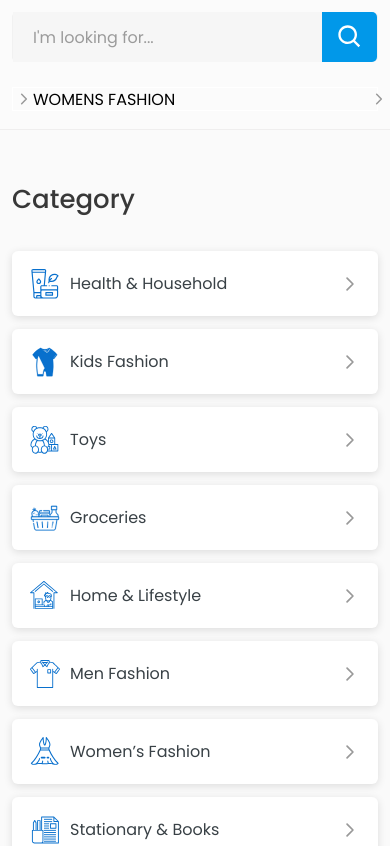
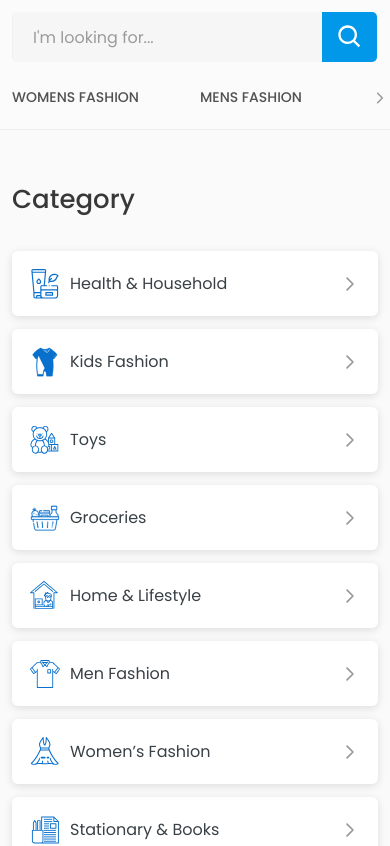
Before and after one commit to nursoftwarebd/glamcart-e-commerce, a Next.js app: page / in a window 390 px wide. Shown: the top 846 px of the page. Built offline with nearby package versions, Linux system fonts and the light colour scheme.

Commit message:
slider first done

```diff
--- a/src/components/common/TrySwiper.jsx
+++ b/src/components/common/TrySwiper.jsx
@@ -9,11 +9,11 @@ import "../../styles/customswiper.css";
 
 const TrySwiper = () => {
   return (
-    <div className="h-6 relative border border-white px-5">
+    <div className="h-6 relative">
       <Swiper
         breakpoints={{
           350: {
-            slidesPerView: 1,
+            slidesPerView: 2,
             spaceBetween: 10,
           },
           425: {
@@ -21,12 +21,16 @@ const TrySwiper = () => {
             spaceBetween: 10,
           },
           640: {
-            slidesPerView: 2,
+            slidesPerView: 3,
             spaceBetween: 20,
           },
           768: {
             slidesPerView: 3,
-            spaceBetween: 10,
+            spaceBetween: 0,
+          },
+          1024: {
+            slidesPerView: 4,
+            spaceBetween: 0,
           },
         }}
         spaceBetween={10}
@@ -37,7 +41,7 @@ const TrySwiper = () => {
           nextEl: ".next-slide-button",
         }}
         modules={[Navigation]}
-        className="mySwiper"
+        className="mySwiper small_nav_text"
       >
         <SwiperSlide>WOMENS FASHION </SwiperSlide>
         <SwiperSlide>MENS FASHION</SwiperSlide>
@@ -46,17 +50,17 @@ const TrySwiper = () => {
         <SwiperSlide>ARTS & CRAFTS</SwiperSlide>
         <SwiperSlide>COMPUTER & ELECTRONICS</SwiperSlide>
         <SwiperSlide>FOOD & GROCERY</SwiperSlide>
-        <SwiperSlide>WOMENS FASHION 2</SwiperSlide>
-        <SwiperSlide>MENS FASHION3</SwiperSlide>
-        <SwiperSlide>KIDS FASHION4</SwiperSlide>
-        <SwiperSlide>HOME & LIFESTYLE5</SwiperSlide>
-        <SwiperSlide>ARTS & CRAFTS6</SwiperSlide>
-        <SwiperSlide>COMPUTER & ELECTRONICS7</SwiperSlide>
-        <SwiperSlide>FOOD & GROCERY8</SwiperSlide>
+        <SwiperSlide>WOMENS FASHION </SwiperSlide>
+        <SwiperSlide>MENS FASHION</SwiperSlide>
+        <SwiperSlide>KIDS FASHION</SwiperSlide>
+        <SwiperSlide>HOME & LIFESTYLE</SwiperSlide>
+        <SwiperSlide>ARTS & CRAFTS</SwiperSlide>
+        <SwiperSlide>COMPUTER & ELECTRONICS</SwiperSlide>
+        <SwiperSlide>FOOD & GROCERY</SwiperSlide>
       </Swiper>
-      <button class="prev-slide-button pre_button">
+      {/* <button class="prev-slide-button pre_button">
         <Image src={arrowRight} alt="arrow-right-2" />
-      </button>
+      </button> */}
       <button class="next-slide-button next_button">
         <Image src={arrowRight} alt="arrow-right-2" />
       </button>
--- a/src/components/shared/Navbar/DragMenu.jsx
+++ b/src/components/shared/Navbar/DragMenu.jsx
@@ -10,11 +10,11 @@ const DragMenu = () => {
   return (
     <>
       <div className="mt-[25px]">
-        <div className="xl:hidden">
+        <div className="xl:hidden ">
           <TrySwiper />
         </div>
-        <div className="hidden xl:flex lg:mx-8">
-          <div className="flex items-center gap-8 xl:gap-12">
+        <div className="hidden xl:flex x1xl:mx-8  relative">
+          <div className="flex items-center  gap-8 xl:gap-8 x1xl:gap-14 2xl:gap-12">
             {navLinks.map((link, index) => (
               <div key={index} className="menu_list group">
                 {link.name}
--- a/src/components/shared/Navbar/Navbar.jsx
+++ b/src/components/shared/Navbar/Navbar.jsx
@@ -14,7 +14,7 @@ const Navbar = () => {
   const [openModal, setOpenModal] = useState(false);
   return (
     <header className="h-[130px] lg:h-[147px] bg-backgroundNav border-b-[1.5px] border-navBorder">
-      <div className="container_fluid">
+      <div className="container_fluid flex flex-col justify-between">
         <div className="flex items-center justify-between pt-3">
           {/* logo */}
           <Link href={"/"} className="hidden lg:flex w-[141px] h-[80px]">
@@ -97,6 +97,7 @@ const Navbar = () => {
           </div>
         </div>
         {/* menu part */}
+
         <DragMenu />
       </div>
     </header>
--- a/src/styles/globals.css
+++ b/src/styles/globals.css
@@ -86,11 +86,14 @@ body {
 .address_form_label {
   @apply font-poppins text-sm font-normal leading-[21px] text-graRate uppercase;
 }
+.small_nav_text {
+  @apply font-poppins text-sm leading-[21px] font-medium text-blackPrimary/85 uppercase;
+}
 /* slider css */
 
-.slick-slide > div {
+/* .slick-slide > div {
   margin: 0 10px;
-}
+} */
 /* .slick-slide > div:nth-child(1) {
   margin-left: 0 !important;
 } */
--- a/tailwind.config.js
+++ b/tailwind.config.js
@@ -7,6 +7,10 @@ module.exports = {
   ],
   theme: {
     extend: {
+      screens: {
+        x1xl: "1366px",
+      },
+
       colors: {
         primary: {
           50: "#f0f7ff",
```
